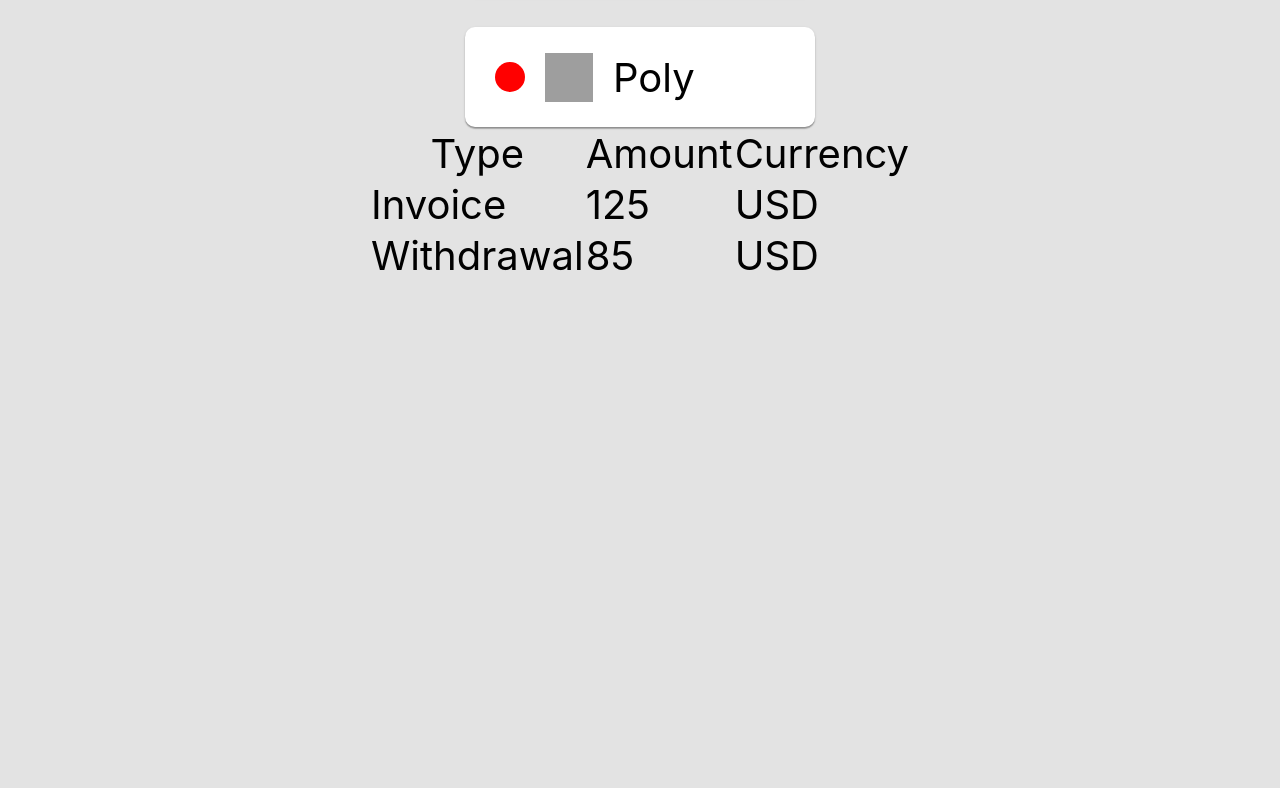
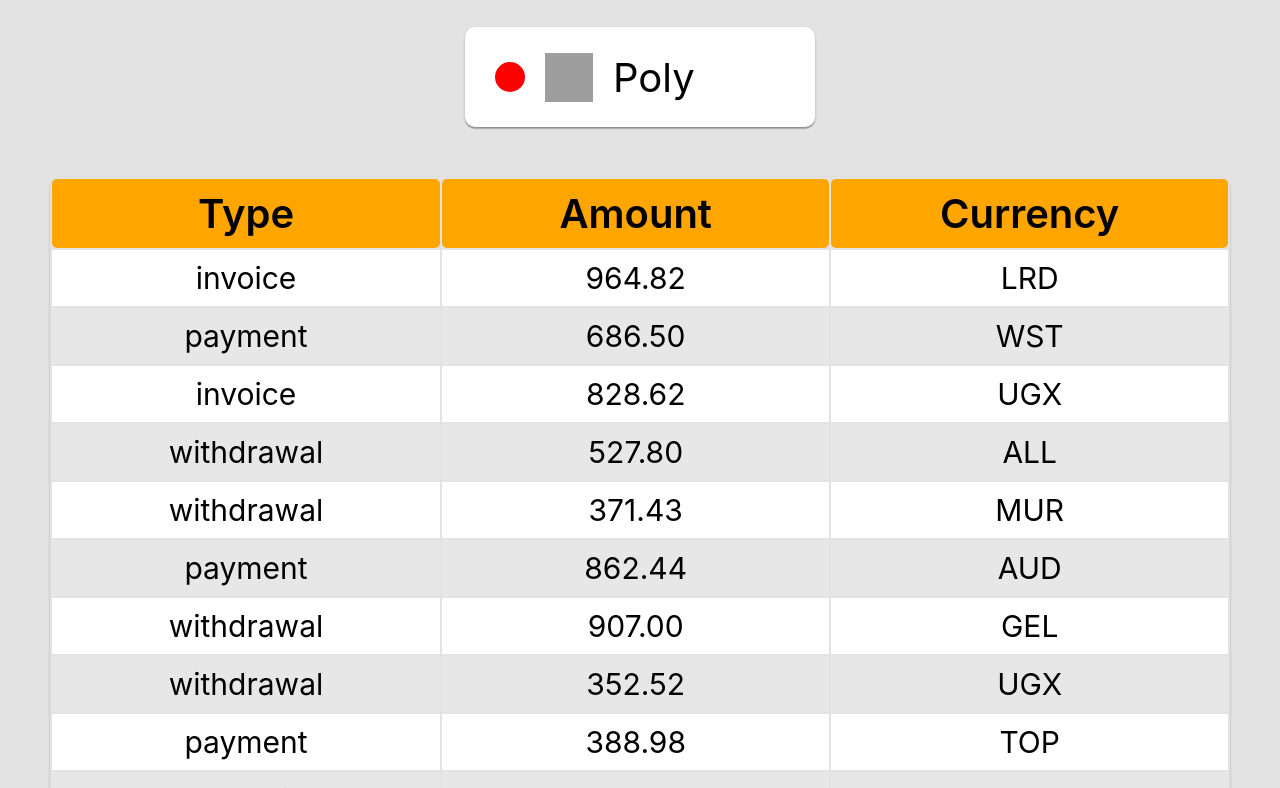
Before and after one commit to aslanukr/goit-react-hw-01-components, a React (Create React App) app: page / in a window 1280 px wide. Shown: the part 1632-2420 px from the top of the page. Before the commit the page ends 1964 px from the top, so only its background shows below. Built offline with nearby package versions, Linux system fonts and the light colour scheme; grey boxes are pictures that could not be loaded.

Commit message:
completes task 4

```diff
--- a/src/components/TransactionHistory/Transaction/Transaction.jsx
+++ b/src/components/TransactionHistory/Transaction/Transaction.jsx
@@ -1,3 +1,20 @@
-export const Transaction = () => {
-  return null;
+import PropTypes from 'prop-types';
+import css from './Transaction.module.css';
+
+export const Transaction = ({ item: { type, amount, currency } }) => {
+  return (
+    <>
+      <td className={css.tableRow}>{type}</td>
+      <td className={css.tableRow}>{amount}</td>
+      <td className={css.tableRow}>{currency}</td>
+    </>
+  );
 };
+
+Transaction.propTypes = {
+  item: PropTypes.shape({
+    type: PropTypes.string.isRequired,
+    amount: PropTypes.number.isRequired,
+    currency: PropTypes.string.isRequired,
+  }).isRequired,
+};
--- a/src/components/TransactionHistory/Transaction/Transaction.module.css
+++ b/src/components/TransactionHistory/Transaction/Transaction.module.css
@@ -0,0 +1,13 @@
+.tableRow {
+  padding: 10px;
+  text-align: center;
+  font-size: 30px;
+}
+
+tbody > tr:nth-child(even) {
+  background-color: #e7e7e7;
+}
+
+tbody > tr:nth-child(odd) {
+  background-color: #fff;
+}
--- a/src/components/TransactionHistory/TransactionHistory.jsx
+++ b/src/components/TransactionHistory/TransactionHistory.jsx
@@ -1,26 +1,36 @@
-export const TransactionHistory = () => {
+import PropTypes from 'prop-types';
+import css from './TransactionHistory.module.css';
+import { Transaction } from './Transaction/Transaction';
+
+export const TransactionHistory = ({ items }) => {
   return (
-    <table className="transactionTable">
-      <thead>
+    <table className={css.transactionTable}>
+      <thead className={css.tableHeader}>
         <tr>
-          <th>Type</th>
-          <th>Amount</th>
-          <th>Currency</th>
+          <th className={css.tableColumn}>Type</th>
+          <th className={css.tableColumn}>Amount</th>
+          <th className={css.tableColumn}>Currency</th>
         </tr>
       </thead>
 
       <tbody>
-        <tr>
-          <td>Invoice</td>
-          <td>125</td>
-          <td>USD</td>
-        </tr>
-        <tr>
-          <td>Withdrawal</td>
-          <td>85</td>
-          <td>USD</td>
-        </tr>
+        {items.map(item => (
+          <tr key={item.id}>
+            <Transaction item={item} />
+          </tr>
+        ))}
       </tbody>
     </table>
   );
 };
+
+TransactionHistory.propTypes = {
+  items: PropTypes.arrayOf(
+    PropTypes.shape({
+      id: PropTypes.string.isRequired,
+      type: PropTypes.string.isRequired,
+      amount: PropTypes.string.isRequired,
+      currency: PropTypes.string.isRequired,
+    })
+  ).isRequired,
+};
--- a/src/components/TransactionHistory/TransactionHistory.module.css
+++ b/src/components/TransactionHistory/TransactionHistory.module.css
@@ -0,0 +1,19 @@
+.transactionTable {
+  margin-top: 50px;
+  border-radius: 10px;
+  box-shadow: 0px 1px 3px rgba(0, 0, 0, 0.12), 0px 1px 1px rgba(0, 0, 0, 0.14),
+    0px 2px 1px rgba(0, 0, 0, 0.2);
+
+  overflow: hidden;
+}
+
+.tableHeader {
+  background-color: orange;
+}
+
+.tableColumn {
+  width: 500px;
+  padding: 10px;
+  border-radius: 5px;
+  font-weight: 600;
+}
```
